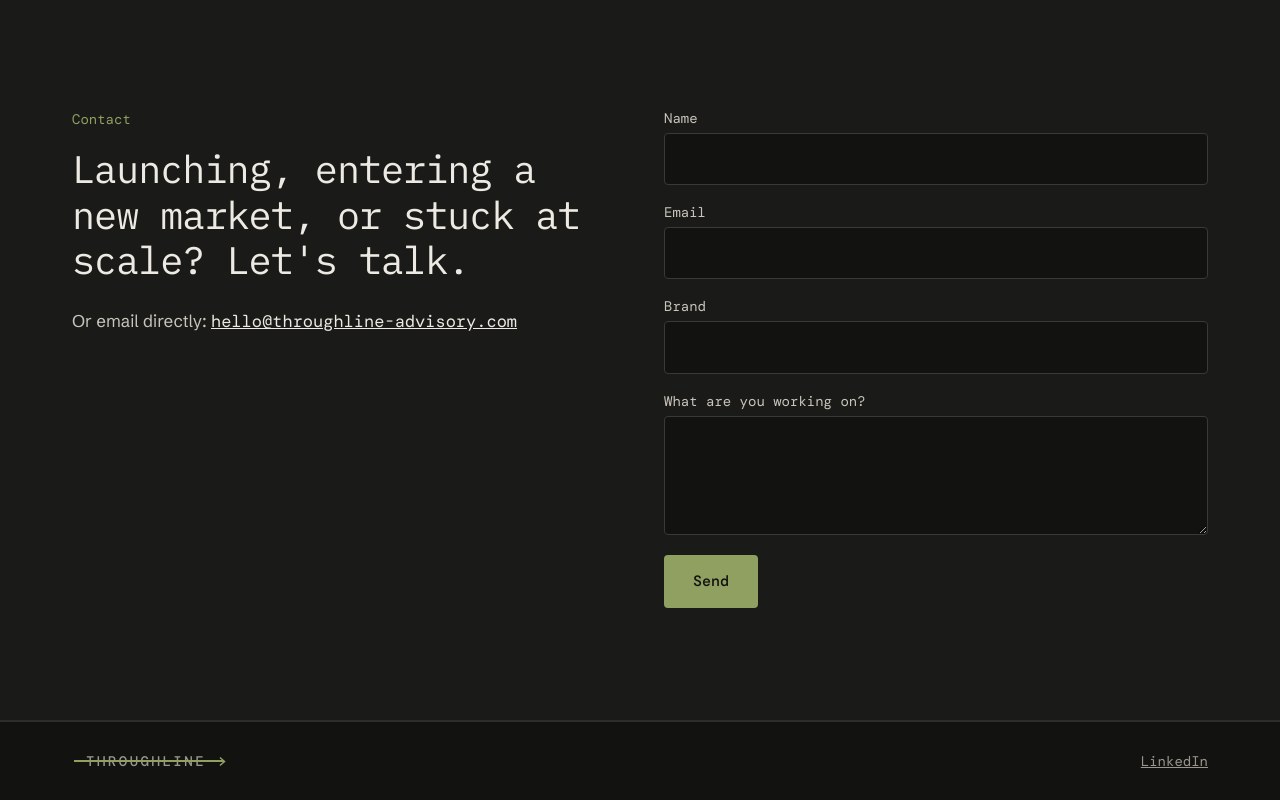
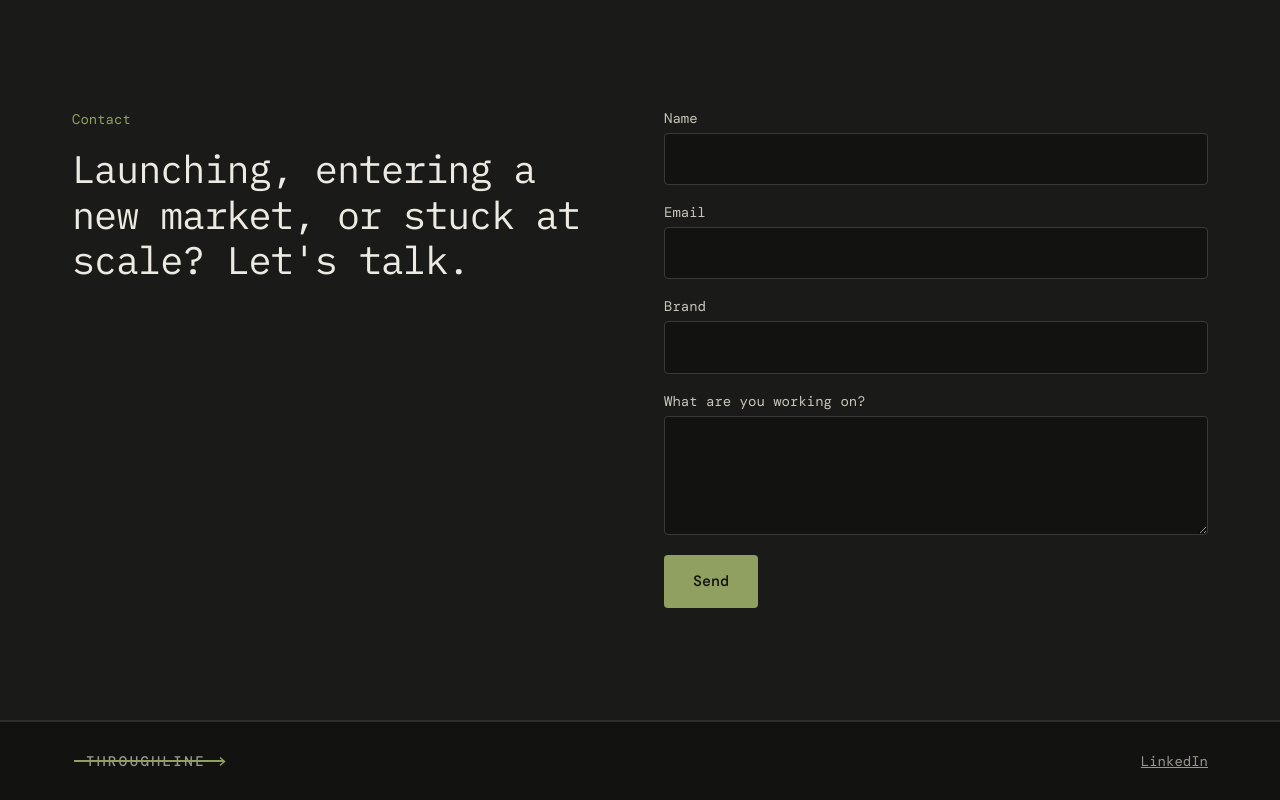
Before and after one commit to bexhayes/throughline-site, a plain HTML site: page index.html in a window 1280 px wide. Shown: the part 5931-6731 px from the top of the page. Drawn offline with nearby package versions, Linux system fonts and the light colour scheme.

Commit message:
Remove email address until Workspace inbox is set up
Co-Authored-By: Claude Opus 5.5 <noreply@anthropic.com>
Claude-Session: https://claude.ai/code/session_01AmGfSpbaoMdJemTXeUSDX2

```diff
--- a/index.html
+++ b/index.html
@@ -350,7 +350,6 @@ figure{margin:0}
       <div class="col">
         <p class="label">Contact</p>
         <h2 class="h2">Launching, entering a new market, or stuck at scale? Let's talk.</h2>
-        <p class="body" style="margin-top:24px">Or email directly: <a href="mailto:hello@throughline-advisory.com" class="mono">hello@throughline-advisory.com</a></p>
       </div>
       <!-- Form is handled by Netlify Forms. Don't rename "contact" or the field names. -->
       <form class="col form" name="contact" method="POST" action="/thanks.html" data-netlify="true" netlify-honeypot="company-website">
```
Also changed, not shown: thanks.html (+0 -1 lines).
